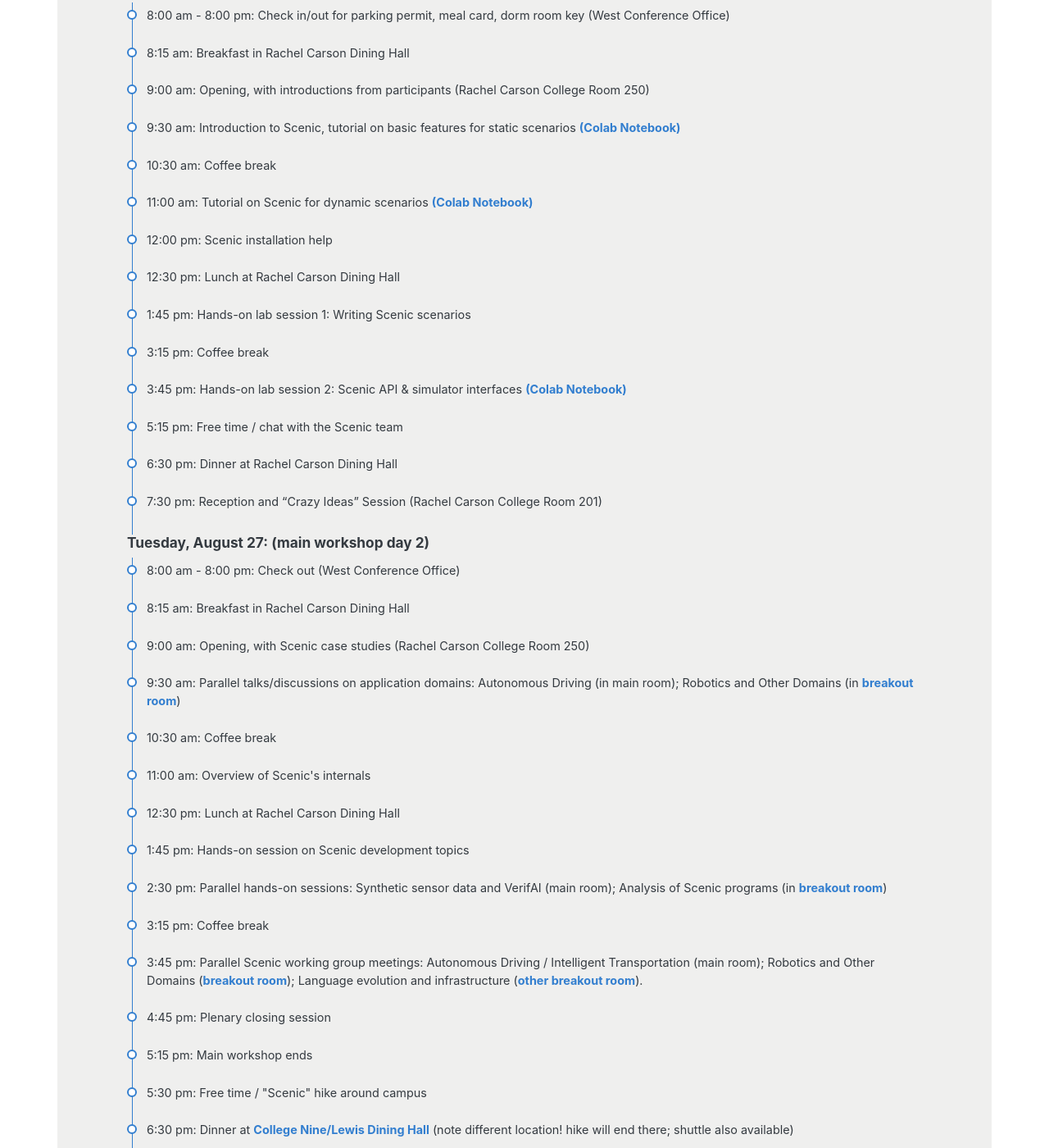
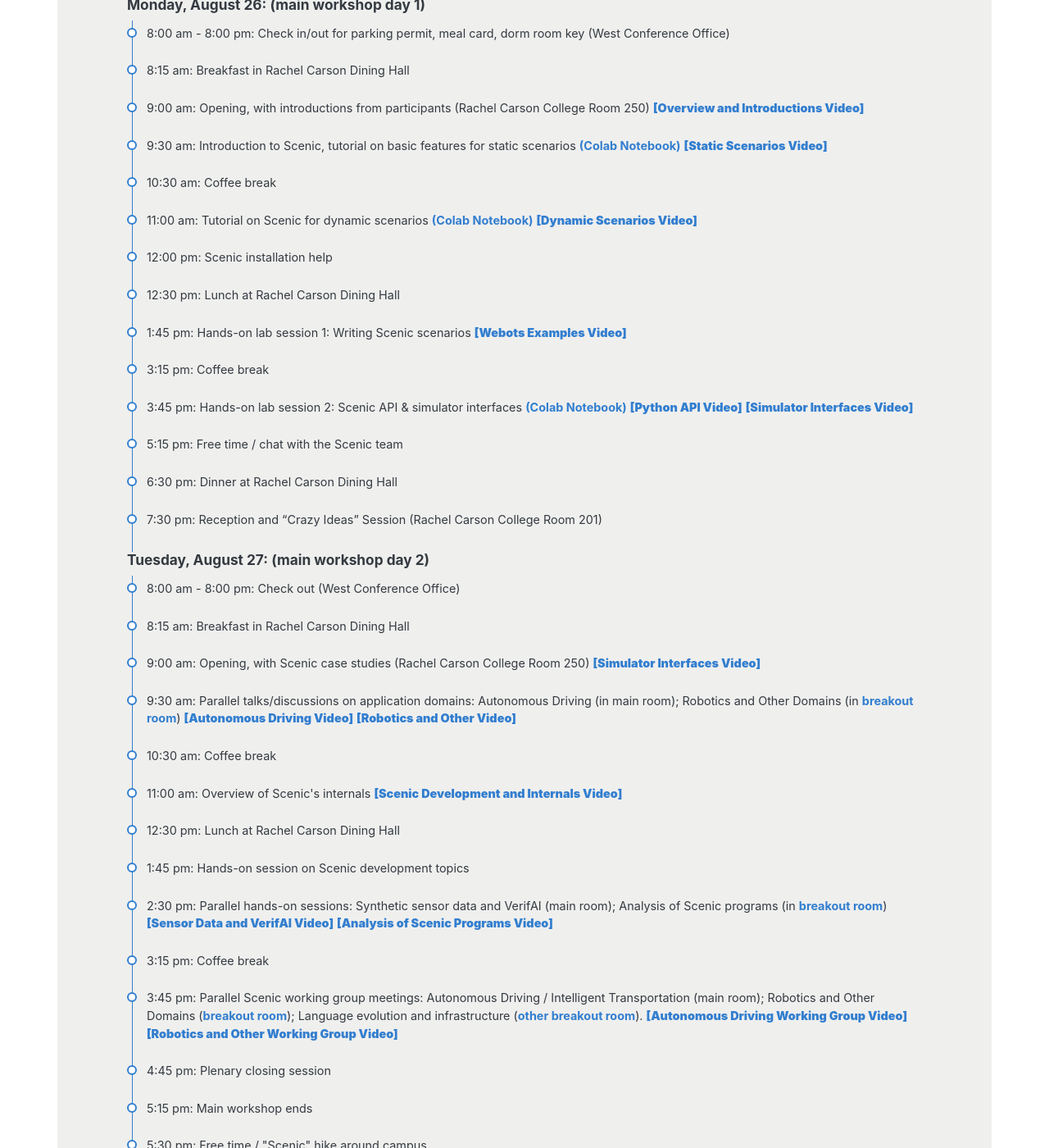
Before and after one commit to BerkeleyLearnVerify/Scenic_Website, a Jekyll site: the page workshop24/index.html, which Jekyll copies as it is, in a window 1280 px wide and 1400 px high, scrolled down 2651 px. Shown: the whole window at 82% size. Built offline with Jekyll 4.4.1, drawn with Linux system fonts in a browser that asks for light colours; some of the changed text lies outside the part shown.

Commit message:
Add Scenic Workshop '24 Videos

```diff
--- a/workshop24/index.html
+++ b/workshop24/index.html
@@ -71,6 +71,7 @@
     </h2>
     <br>
     <ul class="text-sm text-dark centered-aligned">
+      <li> <a href="https://www.youtube.com/playlist?list=PL7krr2Is8YbdDkHFSTR7hwTdvHZJLUo_Z"><b>Video Recording Playlist</b></a></li>
       <li> <a href="#logistics">Logistics</a></li>
       <li> <a href="#schedule">Schedule</a></li>
       <li> <a href="https://ucsc.zoom.us/j/96002080851?pwd=2AQnT7KpXFPRhua8AotLgAsSL10bSb.1">Zoom Link</a></li>
@@ -276,6 +277,7 @@
           <p class="my-0 text-dark flex-fw text-sm">
             <span class="text-inverse op-8">9:00 am</span>: Opening, with introductions from participants (Rachel Carson
             College Room 250)
+            <a href="https://www.youtube.com/watch?v=jUwCjwn0Lm0&list=PL7krr2Is8YbdDkHFSTR7hwTdvHZJLUo_Z&index=1"><b>[Overview and Introductions Video]</b></a>
           </p>
         </li>
         <li class="list-timeline-item p-0 pb-3 pb-lg-4 d-flex flex-wrap flex-column">
@@ -283,6 +285,7 @@
             <span class="text-inverse op-8">9:30 am</span>: Introduction to Scenic, tutorial on basic features for
             static scenarios
             <a href="https://colab.research.google.com/drive/1iD2I3MEPVsPaAjBlu_1V9jZOpYnk9AuQ?usp=drive_link">(Colab Notebook)</a>
+            <a href="https://www.youtube.com/watch?v=Mu71fCVe35U&list=PL7krr2Is8YbdDkHFSTR7hwTdvHZJLUo_Z&index=2"><b>[Static Scenarios Video]</b></a>
           </p>
         </li>
         <li class="list-timeline-item p-0 pb-3 pb-lg-4 d-flex flex-wrap flex-column">
@@ -294,6 +297,7 @@
           <p class="my-0 text-dark flex-fw text-sm">
             <span class="text-inverse op-8">11:00 am</span>: Tutorial on Scenic for dynamic scenarios
             <a href="https://colab.research.google.com/drive/1s27MzZ4RM2zZ-Pm3S7XNgFmp43_8klsW?usp=drive_link">(Colab Notebook)</a>
+            <a href="https://www.youtube.com/watch?v=oh_ABAGqDaY&list=PL7krr2Is8YbdDkHFSTR7hwTdvHZJLUo_Z&index=3"><b>[Dynamic Scenarios Video]</b></a>
           </p>
         </li>
         <li class="list-timeline-item p-0 pb-3 pb-lg-4 d-flex flex-wrap flex-column">
@@ -309,6 +313,7 @@
         <li class="list-timeline-item p-0 pb-3 pb-lg-4 d-flex flex-wrap flex-column">
           <p class="my-0 text-dark flex-fw text-sm">
             <span class="text-inverse op-8">1:45 pm</span>: Hands-on lab session 1: Writing Scenic scenarios
+            <a href="https://www.youtube.com/watch?v=YAC00nX0noE&list=PL7krr2Is8YbdDkHFSTR7hwTdvHZJLUo_Z&index=4"><b>[Webots Examples Video]</b></a>
           </p>
         </li>
         <li class="list-timeline-item p-0 pb-3 pb-lg-4 d-flex flex-wrap flex-column">
@@ -320,6 +325,8 @@
           <p class="my-0 text-dark flex-fw text-sm">
             <span class="text-inverse op-8">3:45 pm</span>: Hands-on lab session 2: Scenic API & simulator interfaces
             <a href="https://colab.research.google.com/drive/1zvHpuKQP5Kaua0RyTV0vzxxNhjkDPPP7?usp=sharing">(Colab Notebook)</a>
+            <a href="https://www.youtube.com/watch?v=RmS-yES5DYM&list=PL7krr2Is8YbdDkHFSTR7hwTdvHZJLUo_Z&index=5"><b>[Python API Video]</b></a>
+            <a href="https://www.youtube.com/watch?v=_E0FVaMKUas&list=PL7krr2Is8YbdDkHFSTR7hwTdvHZJLUo_Z&index=6"><b>[Simulator Interfaces Video]</b></a>
           </p>
         </li>
         <li class="list-timeline-item p-0 pb-3 pb-lg-4 d-flex flex-wrap flex-column">
@@ -357,11 +364,14 @@
           <p class="my-0 text-dark flex-fw text-sm">
             <span class="text-inverse op-8">9:00 am</span>: Opening, with Scenic case studies (Rachel Carson College
             Room 250)
+            <a href="https://www.youtube.com/watch?v=n3dscCBXXHY&list=PL7krr2Is8YbdDkHFSTR7hwTdvHZJLUo_Z&index=7"><b>[Simulator Interfaces Video]</b></a>
           </p>
         </li>
         <li class="list-timeline-item p-0 pb-3 pb-lg-4 d-flex flex-wrap flex-column">
           <p class="my-0 text-dark flex-fw text-sm">
             <span class="text-inverse op-8">9:30 am</span>: Parallel talks/discussions on application domains: Autonomous Driving (in main room); Robotics and Other Domains (in <a href="https://ucsc.zoom.us/j/93466557865?pwd=cS0kGLufugl3udlde8B0LaZqrYMsVC.1">breakout room</a>)
+            <a href="https://www.youtube.com/watch?v=A4aXO-uJw3M&list=PL7krr2Is8YbdDkHFSTR7hwTdvHZJLUo_Z&index=8"><b>[Autonomous Driving Video]</b></a>
+            <a href="https://www.youtube.com/watch?v=TcSNGw-_HG0&list=PL7krr2Is8YbdDkHFSTR7hwTdvHZJLUo_Z&index=9"><b>[Robotics and Other Video]</b></a>
           </p>
         </li>
         <li class="list-timeline-item p-0 pb-3 pb-lg-4 d-flex flex-wrap flex-column">
@@ -372,6 +382,7 @@
         <li class="list-timeline-item p-0 pb-3 pb-lg-4 d-flex flex-wrap flex-column">
           <p class="my-0 text-dark flex-fw text-sm">
             <span class="text-inverse op-8">11:00 am</span>: Overview of Scenic's internals
+            <a href="https://www.youtube.com/watch?v=NlGPgfPkjoI&list=PL7krr2Is8YbdDkHFSTR7hwTdvHZJLUo_Z&index=10"><b>[Scenic Development and Internals Video]</b></a>
           </p>
         <li class="list-timeline-item p-0 pb-3 pb-lg-4 d-flex flex-wrap flex-column">
           <p class="my-0 text-dark flex-fw text-sm">
@@ -386,6 +397,8 @@
         <li class="list-timeline-item p-0 pb-3 pb-lg-4 d-flex flex-wrap flex-column">
           <p class="my-0 text-dark flex-fw text-sm">
             <span class="text-inverse op-8">2:30 pm</span>: Parallel hands-on sessions: Synthetic sensor data and VerifAI (main room); Analysis of Scenic programs (in <a href="https://ucsc.zoom.us/j/93466557865?pwd=cS0kGLufugl3udlde8B0LaZqrYMsVC.1">breakout room</a>)
+            <a href="https://www.youtube.com/watch?v=py86IBC4q7E&list=PL7krr2Is8YbdDkHFSTR7hwTdvHZJLUo_Z&index=12"><b>[Sensor Data and VerifAI Video]</b></a>
+            <a href="https://www.youtube.com/watch?v=FjQyedZBbg4&list=PL7krr2Is8YbdDkHFSTR7hwTdvHZJLUo_Z&index=11"><b>[Analysis of Scenic Programs Video]</b></a>
           </p>
         </li>
         <li class="list-timeline-item p-0 pb-3 pb-lg-4 d-flex flex-wrap flex-column">
@@ -396,6 +409,8 @@
         <li class="list-timeline-item p-0 pb-3 pb-lg-4 d-flex flex-wrap flex-column">
           <p class="my-0 text-dark flex-fw text-sm">
             <span class="text-inverse op-8">3:45 pm</span>: Parallel Scenic working group meetings: Autonomous Driving / Intelligent Transportation (main room); Robotics and Other Domains (<a href="https://ucsc.zoom.us/j/93466557865?pwd=cS0kGLufugl3udlde8B0LaZqrYMsVC.1">breakout room</a>); Language evolution and infrastructure (<a href="https://ucsc.zoom.us/j/97043023061?pwd=b7tscWzYckPLXRKlVnsL0rljTb1EFq.1">other breakout room</a>).
+            <a href="https://www.youtube.com/watch?v=PX0g9JC_zqs&list=PL7krr2Is8YbdDkHFSTR7hwTdvHZJLUo_Z&index=13"><b>[Autonomous Driving Working Group Video]</b></a>
+            <a href="https://www.youtube.com/watch?v=rYF0KjByAvA&list=PL7krr2Is8YbdDkHFSTR7hwTdvHZJLUo_Z&index=14"><b>[Robotics and Other Working Group Video]</b></a>
           </p>
         </li>
         <li class="list-timeline-item p-0 pb-3 pb-lg-4 d-flex flex-wrap flex-column">
```
